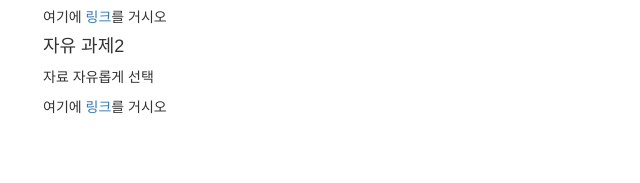
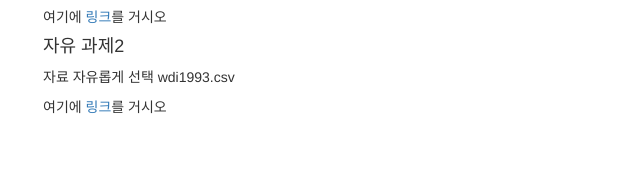
Before and after one commit to dykim924/dykim924.github.io, a plain HTML site: page boot.html in a window 1280 px wide. Shown: the part 487-670 px from the top of the page, 612-1252 px from the left. Drawn offline with nearby package versions, Linux system fonts and the light colour scheme; a script that the page names is missing.

Commit message:
Update boot.html

```diff
--- a/boot.html
+++ b/boot.html
@@ -73,7 +73,7 @@
           <p>여기에 <a href="dykim924.github.io/PieChart">링크</a>를 거시오</p>
 
           <h4>자유 과제2</h4>
-          <p>자료 자유롭게 선택</p>
+          <p>자료 자유롭게 선택 wdi1993.csv</p>
           <p>여기에 <a href="dykim924.github.io/LineChart">링크</a>를 거시오</p>
         </div>
       </div>
```
